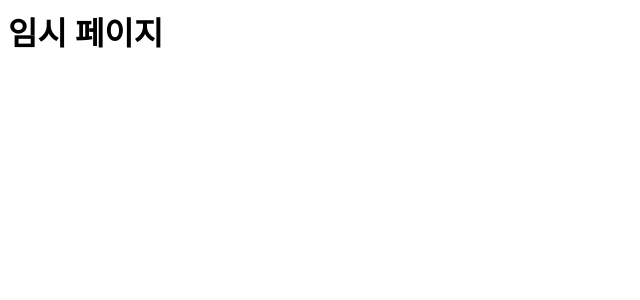
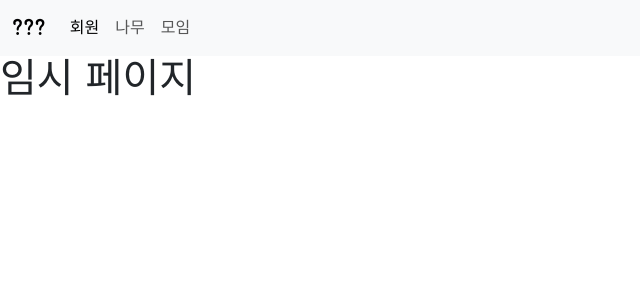
Before and after one commit to tnpfldyd/semi_pjt_2, a Django app: page /accounts/ in a window 1280 px wide. Shown: the top 300 px of the page, without its empty margins (0-640 px from the left). Run offline with Django 3.2, Linux system fonts and the light colour scheme; some libraries are stand-ins or nearby versions; some web fonts are replaced.

Commit message:
네브바 생성/이미지 추가

```diff
--- a/accounts/templates/accounts/index.html
+++ b/accounts/templates/accounts/index.html
@@ -1 +1,7 @@
+{% extends 'base.html' %}
+{% load django_bootstrap5 %}
+{% block content %}
+
 <h1>임시 페이지</h1>
+
+{% endblock %}
--- a/cards/templates/cards/create_group.html
+++ b/cards/templates/cards/create_group.html
@@ -1,7 +1,7 @@
 {% extends 'base.html' %}
 {% load django_bootstrap5 %}
 
-{% block body %}
+{% block content %}
 
 <h1> 그룹용 트리 </h1>
 
--- a/cards/templates/cards/create_indiv.html
+++ b/cards/templates/cards/create_indiv.html
@@ -1,7 +1,7 @@
 {% extends 'base.html' %}
 {% load django_bootstrap5 %}
 
-{% block body %}
+{% block content %}
 
 <h1> 개인용 트리 </h1>
 
--- a/semi_pjt_2/urls.py
+++ b/semi_pjt_2/urls.py
@@ -22,7 +22,6 @@ urlpatterns = [
     path("admin/", admin.site.urls),
     path("cards/", include("cards.urls")),
     path("vocies/", include("vocies.urls")),
-    path("account/", include("allauth.urls")),
     path("accounts/", include("accounts.urls")),
     path("meetings/", include("meetings.urls")),
 ] + static(settings.MEDIA_URL, document_root=settings.MEDIA_ROOT)
--- a/templates/base.html
+++ b/templates/base.html
@@ -2,7 +2,6 @@
 {% load static %}
 <!DOCTYPE html>
 <html lang="ko">
-
   <head>
     <meta charset="UTF-8">
     <meta http-equiv="X-UA-Compatible" content="IE=edge">
@@ -19,6 +18,32 @@
     {% bootstrap_css %}
 
 <body>
+  <nav class="navbar navbar-expand-lg bg-light">
+    <div class="container-fluid">
+      <a class="navbar-brand" href="#">???</a>
+      <button class="navbar-toggler" type="button" data-bs-toggle="collapse" data-bs-target="#navbarNav" aria-controls="navbarNav" aria-expanded="false" aria-label="Toggle navigation">
+        <span class="navbar-toggler-icon"></span>
+      </button>
+      <div class="collapse navbar-collapse" id="navbarNav">
+        <ul class="navbar-nav">
+          <li class="nav-item">
+            <a class="nav-link active" href="{% url 'accounts:index' %}">회원</a>
+          </li>
+          <li class="nav-item">
+            <a class="nav-link" href="{% url 'cards:index' %}">나무</a>
+          </li>
+          <li class="nav-item">
+            <a class="nav-link" href="{% url 'meetings:index' %}">모임</a>
+          </li>
+        </ul>
+      </div>
+    </div>
+  </nav>
+
+
+
+
+
     {% if messages %}
     <div class="text-center"> {% for message in messages %}
       {{ message.tags }} {{message.message }}
```
Also changed, not shown: cards/templates/cards/detail.html (+6 -2 lines), accounts/migrations/0001_initial.py, accounts/migrations/0002_auto_20221110_1509.py (deleted), accounts/migrations/0003_user_kakao_id.py (deleted), cards/migrations/0001_initial.py, cards/migrations/0002_card_title.py (deleted), cards/migrations/0003_auto_20221110_1507.py (deleted), cards/migrations/0004_auto_20221110_1637.py (deleted), meetings/migrations/0001_initial.py, static/images/벽난로.jpg (added).
